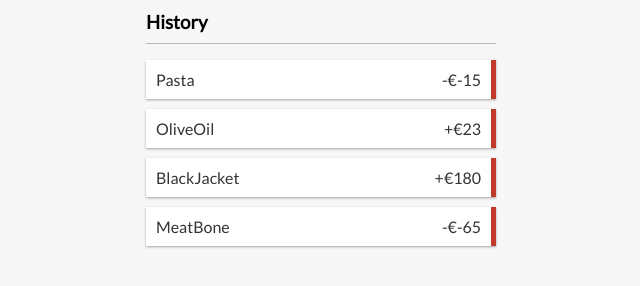
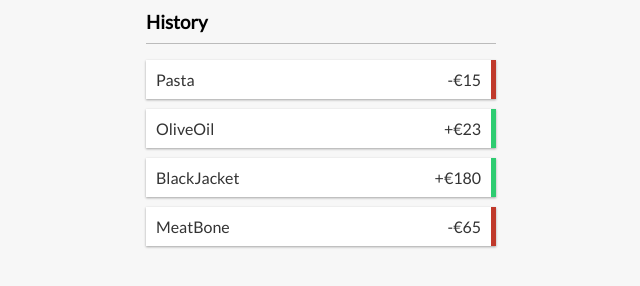
Before and after one commit to OldDognoob/Context, a React (Create React App) app in the folder budget-app/: page / in a window 1280 px wide. Shown: the part 279-565 px from the top of the page, without its empty margins (319-959 px from the left). Built offline with nearby package versions, Linux system fonts and the light colour scheme.

Commit message:
wip-project

```diff
--- a/budget-app/src/Components/Transaction.js
+++ b/budget-app/src/Components/Transaction.js
@@ -4,8 +4,8 @@
     const sign = transaction.amount <0 ? '-' : '+';
 
     return (
-        <li className="minus">
-            {transaction.text} <span>{sign}€{transaction.amount}</span>
+        <li className={transaction.amount < 0 ? 'minus' : 'plus'}>
+            {transaction.text} <span>{sign}€{Math.abs(transaction.amount)}</span>
             <button className="delete-btn">x</button>
           </li>
     )
```
